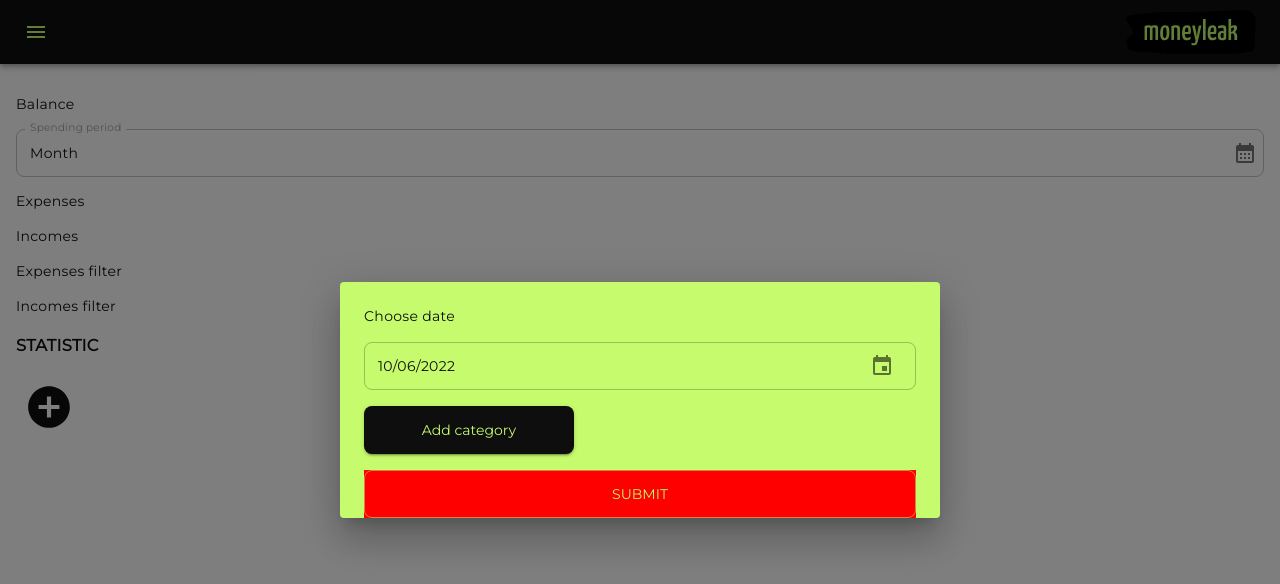
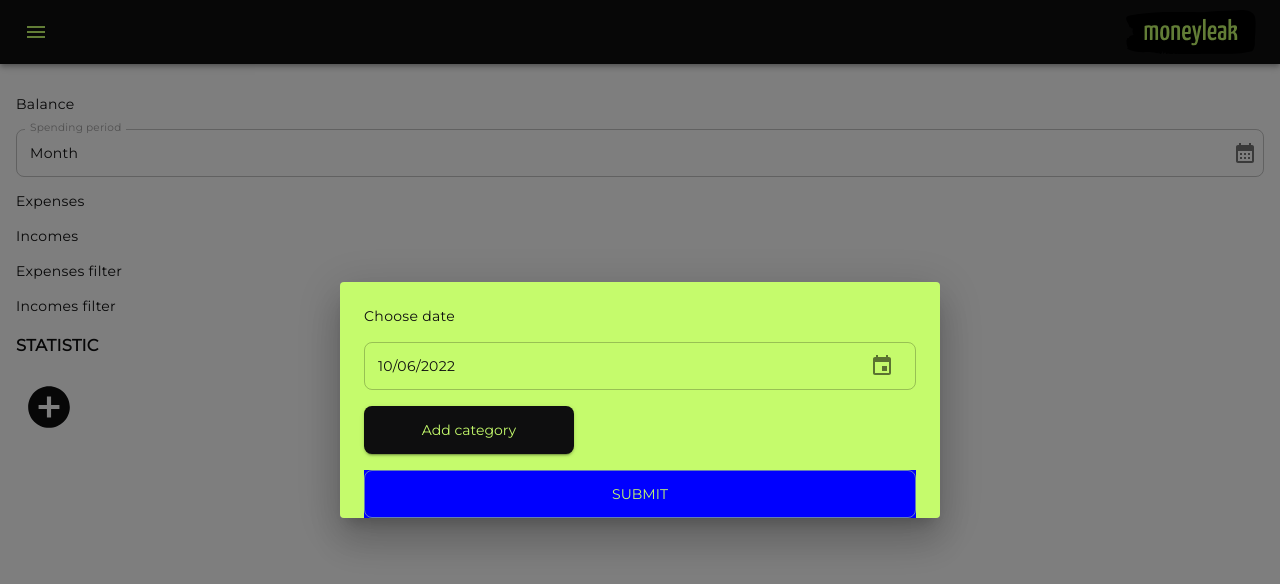
Before and after one commit to romafanasiev/moneyleak, a React (Create React App) app: page /outlay in a window 1280 px wide. Shown: the top 584 px of the page. Built offline with nearby package versions, Linux system fonts and the light colour scheme.

Commit message:
qqqqqqqqqqqqwweqweqeqweqwewqeqweqweqwqewqeqwewqew qweqweqweweqwewqweqweqweqwe21323123231231231212321312 wqeqweqweqweqwewqeqwewqdadad

```diff
--- a/src/components/add-form/add-form.component.tsx
+++ b/src/components/add-form/add-form.component.tsx
@@ -65,7 +65,7 @@ const AddForm: React.FC = function AddForm() {
           >
             Add category
           </Button>
-          <Stack spacing={2} sx={{ width: '100%', backgroundColor: 'red' }}>
+          <Stack spacing={2} sx={{ width: '100%', backgroundColor: 'blue' }}>
             {formFields.map((field, index) => {
               return (
                 <CurrencyField control={control} key={index} uniqKey={index} />
```
